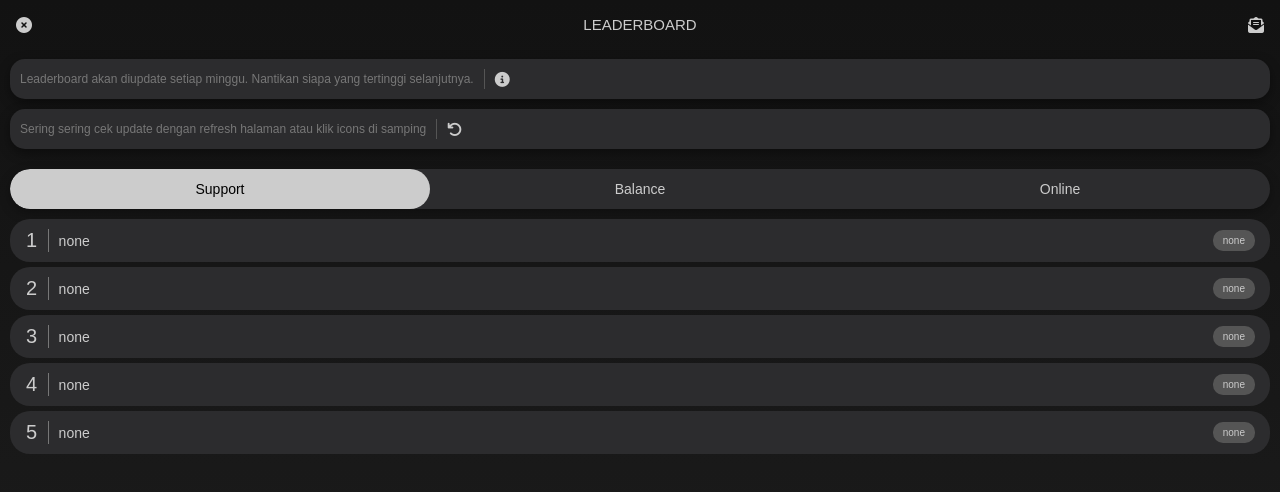
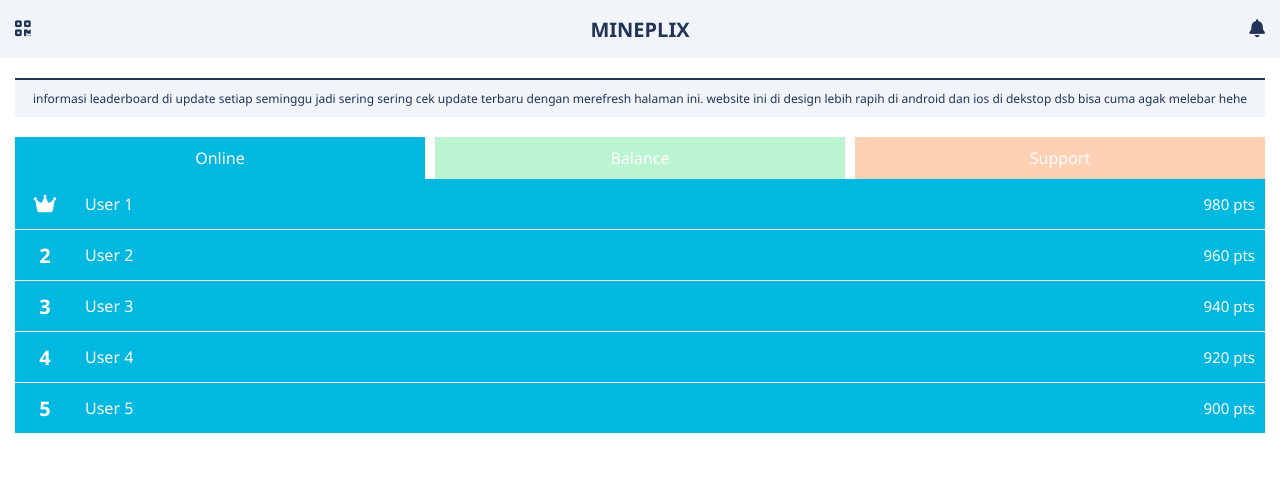
Before and after one commit to YGAKS/plixgo, a plain HTML site: page leaderboard/index.html in a window 1280 px wide. Drawn offline with Linux system fonts and the light colour scheme.

Commit message:
Update index.html

```diff
--- a/leaderboard/index.html
+++ b/leaderboard/index.html
@@ -1,306 +1,218 @@
 <!DOCTYPE html>
-<html lang="en">
+<html lang="id">
 <head>
-  <meta charset="UTF-8" /><meta name="viewport" content="width=device-width, initial-scale=1.0"/>
-  <link rel="stylesheet" href="https://cdnjs.cloudflare.com/ajax/libs/font-awesome/6.5.0/css/all.min.css">
+  <meta charset="UTF-8" />
+  <meta name="viewport" content="width=device-width, initial-scale=1.0"/>
+  <link rel="stylesheet" href="https://cdnjs.cloudflare.com/ajax/libs/font-awesome/6.5.0/css/all.min.css"/>
   <style>
-    * {
-      box-sizing: border-box;
+    * { box-sizing: border-box; }
+    body {
       margin: 0;
-      padding: 0;
-    }
-
-    body {
-      font-family: 'Arial', sans-serif;
-      background: linear-gradient(to bottom, #121212, #1e1e1e);
-      color: #f0f0f0;
-      min-height: 100vh;
+      font-family: 'Segoe UI', sans-serif;
+      background: #fff;
       user-select: none;
     }
-
-    a {
-     color: #1E90FF;
-     text-decoration: none;
+    .navbar {
+      background: #f1f4f9;
+      padding: 20px 15px;
+      margin-bottom: 20px;
+      display: flex;
+      align-items: center;
+      justify-content: space-between;
+      position: relative;
     }
-
-    .top-bar {
+    .nav-icon {
+      color: #213356;
       display: flex;
-      justify-content: space-between;
       align-items: center;
-      padding: 1rem;
-      color: #ccc;
+      justify-content: center;
+      border-radius: 50%;
+      font-size: 18px;
     }
-
-    .top-bar span {
-      font-size: 15px;
+    .title-bar {
+      position: absolute;
+      left: 50%;
+      transform: translateX(-50%);
+      font-size: 20px;
+      font-weight: bold;
+      color: #213356;
     }
-
-    .top-bar i {
-      color: #ccc;
-    }
-
-    .top-bar i:active {
-     opacity: 0.5;
-    }
-
-    .info-card {
-      background: #2c2c2e;
-      padding: 10px;
-      margin: 10px;
-      border-radius: 15px;
-      box-shadow: 0 4px 12px rgba(0,0,0,0.4);
-      flex-shrink: 0;
-    }
-
-    .info-content {
+    .nav-left, .nav-right {
       display: flex;
       align-items: center;
       gap: 10px;
     }
-
-    .info-content i {
-      font-size: 15px;
-      color: #ccc;
-      flex-shrink: 0;
+    .tab-container {
+      padding: 0 15px;
+      margin-top: 20px;
     }
-
-    .info-content .divider {
-      width: 1px;
-      height: 20px;
-      background-color: #555;
+    .tab-bar {
+      display: flex;
+      gap: 10px;
+      border-radius: 20px;
     }
-
-    .info-content p {
-      font-size: 12px;
-      color: #777;
-      margin: 0;
-    }
-
-    .floating-overlay {
-      position: fixed;
-      inset: 0;
-      background: rgba(0, 0, 0, 0.5);
-      display: none;
-      justify-content: center;
-      align-items: center;
-      z-index: 1000;
-    }
-
-    .floating-overlay.show {
-      display: flex;
-      animation: fadeIn 0.3s ease;
-    }
-
-    .floating-box {
-      background: #2c2c2e;
-      padding: 20px;
-      border-radius: 20px;
-      width: 70%;
-      max-width: 300px;
-      box-shadow: 0 8px 20px rgba(0, 0, 0, 0.5);
-      transform: scale(0.9);
-      opacity: 0;
-      animation: popUp 0.3s ease forwards;
-    }
-
-    .floating-box p {
-     font-size: 14px;
-     color: #ccc;
-    }
-
-    .floating-box small {
-     color: #1E90FF;
-     font-size: 14px;
-    }
-
-    .floating-btn {
-     background-color: #ccc;
-     color: #333;
-     border-radius: 40px;
-     padding: 10px 0;
-     width: 100%;
-     font-size: 14px;
-     text-align: center;
-     margin: 10px 0;
-     scale: 1;
-     transition: scale 0.2s ease;
-    }
-
-    .floating-btn:active {
-     scale: 0.95;
-    }
-
-    @keyframes popUp {
-      to {
-        transform: scale(1);
-        opacity: 1;
-      }
-    }
-
-    @keyframes fadeIn {
-      from {
-        background: rgba(0, 0, 0, 0);
-      }
-      to {
-        background: rgba(0, 0, 0, 0.5);
-      }
-    }
-
-    .tab-bar-wrapper {
-      margin: 20px 10px 10px 10px;
-    }
-
-    .tab-bar {
-      background: #2c2c2e;
-      display: flex;
-      justify-content: space-between;
-      border-radius: 20px;
-      overflow: hidden;
-      position: relative;
-      box-shadow: 0 4px 12px rgba(0,0,0,0.3);
-    }
-
     .tab {
       flex: 1;
       text-align: center;
-      padding: 12px 0;
-      font-size: 14px;
-      color: #ccc;
-      background: transparent;
-      border: none;
-      position: relative;
-      z-index: 2;
-      transition: color 0.3s ease;
-      user-select: none;
+      padding: 10px 0;
+      font-weight: 500;
+      transition: background-color 0.3s ease;
+      color: #fff;
     }
-
-    .tab.active {
-      color: #000;
+    .tab.online {
+      background-color: #a8efff;
     }
-
-    .tab-indicator {
-      position: absolute;
-      top: 0;
-      left: 0;
-      width: 33.33%;
-      height: 100%;
-      background: #ccc;
-      border-radius: 20px;
-      z-index: 1;
-      transition: left 0.3s ease;
+    .tab.balance {
+      background-color: #baf4d0;
     }
-
+    .tab.support {
+      background-color: #ffd0b3;
+    }
+    .tab.active.online {
+      background-color: #00B8E0;
+    }
+    .tab.active.balance {
+      background-color: #32D66B;
+    }
+    .tab.active.support {
+      background-color: #FF914D;
+    }
     .tab-content {
+      display: none;
+    }
+    .tab-content.active {
+      display: block;
+    }
+    .card {
+      display: flex;
+      align-items: center;
       padding: 0 10px;
+      border-bottom: 1px #fff solid;
+      color: #fff;
     }
-
-    .card-list {
+    .card.online {
+      background-color: #00B8E0;
+    }
+    .card.balance {
+      background-color: #32D66B;
+    }
+    .card.support {
+      background-color: #FF914D;
+    }
+    .rank-circle {
+      width: 50px;
+      height: 30px;
+      color: #fff;
+      padding-right: 10px;
+      display: flex;
+      align-items: center;
+      justify-content: center;
+      font-weight: bold;
+      font-size: 20px;
+      margin-right: 10px;
+      flex-shrink: 0;
+    }
+    .card-info {
+      flex: 1;
       display: flex;
       justify-content: space-between;
-      background: #2c2c2e;
-      padding: 10px 15px;
-      border-radius: 20px;
-      margin: 5px 0;
       align-items: center;
-      opacity: 0;
-      transform: translateY(20px);
-      transition: opacity 0.4s ease, transform 0.4s ease;
+      height: 50px;
     }
-
-    .card-list.show {
-      opacity: 1;
-      transform: translateY(0);
+    .card-title {
+      font-size: 16px;
     }
-
-    .card-list .rank {
-      font-size: 20px;
-      color: #ccc;
-      margin-right: 0.6rem;
-      padding-right: 10px;
-      border-right: 1px #777 solid;
-      width: 24px;
+    .card-subtitle {
+      font-size: 15px;
+      text-align: right;
+    }
+    .update-card {
+      background-color: #f1f4f9;
+      color: #213356;
+      border-top: 2px #213356 solid;
+      padding: 10px;
+      align-items: center;
       text-align: center;
-    }
-
-    .card-list .info {
-      display: flex;
-      align-items: center;
-    }
-
-    .card-list .text {
-      display: flex;
-      color: #ccc;
-      flex-direction: column;
-      font-size: 14px;
-    }
-
-    .card-list .amount {
-      background: #555;
-      padding: 5px 10px;
-      border-radius: 10px;
-      font-size: 10px;
-      color: #ccc;
-    }
-
-    .tab-section {
-      display: none;
-    }
-
-    .tab-section.active {
-      display: block;
+      font-size: 12px;
+      margin: 0 15px;
     }
   </style>
 </head>
 <body>
- <div class="floating-overlay" id="infoOverlay" onclick="hideOverlay(event,'infoOverlay')"><div class="floating-box" onclick="event.stopPropagation()"><p>Kami terus memperbarui aplikasi ini untuk memastikan pengalaman terbaik bagi pengguna. pastikan refresh halaman berkala untuk mendapatkan update <small><a href="https://chat.whatsapp.com/BXCrLMzyx0D6WGAfmvMbCT" target="_blank">bergabung ke komunitas..</a></small></p><div class="floating-btn" onclick="location.reload()">Tutup</div></div></div><div class="floating-overlay" id="feedbackOverlay" onclick="hideOverlay(event,'feedbackOverlay')"><div class="floating-box" onclick="event.stopPropagation()"><p>Kami sangat menghargai umpan balik dari Anda. Silakan kirim saran, kritik, atau pertanyaan Anda agar kami bisa menjadi lebih baik. <small><a href="mailto:plixbantuan@email.com" target="_blank">saran feedback..</a></small></p><div class="floating-btn" onclick="location.reload()">Tutup</div></div></div>
-
-<div class="top-bar"><i class="fas fa-times-circle" onclick="history.back()"></i><span>LEADERBOARD</span><i class="fas fa-envelope-open-text" onclick="showOverlay('feedbackOverlay')"></i></div>
-
-<div class="info-card"><div class="info-content"><p>Leaderboard akan diupdate setiap minggu. Nantikan siapa yang tertinggi selanjutnya.</p><div class="divider"></div><i class="fas fa-info-circle" onclick="showOverlay('infoOverlay')"></i></div></div>
-
-<div class="info-card"><div class="info-content"><p>Sering sering cek update dengan refresh halaman atau klik icons di samping</p><div class="divider"></div><i class="fas fa-undo" onclick="location.reload()"></i></div></div>
-
-<div class="tab-bar-wrapper">
-  <div class="tab-bar">
-    <div class="tab active" onclick="switchTab(0)">Support</div>
-    <div class="tab" onclick="switchTab(1)">Balance</div>
-    <div class="tab" onclick="switchTab(2)">Online</div>
-    <div class="tab-indicator" id="indicator"></div>
+<div class="navbar">
+  <div class="nav-left">
+    <div class="nav-icon" onclick="history.back()"><i class="fas fa-qrcode"></i></div>
+  </div>
+  <div class="title-bar">MINEPLIX</div>
+  <div class="nav-right">
+    <div class="nav-icon"><i class="fas fa-bell"></i></div>
   </div>
 </div>
 
-<div class="tab-content">
+<div class="update-card"><span>informasi leaderboard di update setiap seminggu jadi sering sering cek update terbaru dengan merefresh halaman ini. website ini di design lebih rapih di android dan ios di dekstop dsb bisa cuma agak melebar hehe</span></div>
 
-  <div class="tab-section active">
-
-    <div class="card-list"><div class="info"><div class="rank">1</div><div class="text">none</div></div><div class="amount">none</div></div>
-    <div class="card-list"><div class="info"><div class="rank">2</div><div class="text">none</div></div><div class="amount">none</div></div>
-    <div class="card-list"><div class="info"><div class="rank">3</div><div class="text">none</div></div><div class="amount">none</div></div>
-    <div class="card-list"><div class="info"><div class="rank">4</div><div class="text">none</div></div><div class="amount">none</div></div>
-    <div class="card-list"><div class="info"><div class="rank">5</div><div class="text">none</div></div><div class="amount">none</div></div>
+<div class="tab-container">
+  <div class="tab-bar">
+    <div class="tab online active" onclick="setActiveTab(this, 'online')">Online</div>
+    <div class="tab balance" onclick="setActiveTab(this, 'balance')">Balance</div>
+    <div class="tab support" onclick="setActiveTab(this, 'support')">Support</div>
   </div>
-
-  <div class="tab-section">
-
-    <div class="card-list"><div class="info"><div class="rank">1</div><div class="text">none</div></div><div class="amount">none</div></div>
-    <div class="card-list"><div class="info"><div class="rank">2</div><div class="text">none</div></div><div class="amount">none</div></div>
-    <div class="card-list"><div class="info"><div class="rank">3</div><div class="text">none</div></div><div class="amount">none</div></div>
-    <div class="card-list"><div class="info"><div class="rank">4</div><div class="text">none</div></div><div class="amount">none</div></div>
-    <div class="card-list"><div class="info"><div class="rank">5</div><div class="text">none</div></div><div class="amount">none</div></div>
-  </div>
-
-  <div class="tab-section">
-
-    <div class="card-list"><div class="info"><div class="rank">1</div><div class="text">none</div></div><div class="amount">none</div></div>
-    <div class="card-list"><div class="info"><div class="rank">2</div><div class="text">none</div></div><div class="amount">none</div></div>
-    <div class="card-list"><div class="info"><div class="rank">3</div><div class="text">none</div></div><div class="amount">none</div></div>
-    <div class="card-list"><div class="info"><div class="rank">4</div><div class="text">none</div></div><div class="amount">none</div></div>
-    <div class="card-list"><div class="info"><div class="rank">5</div><div class="text">none</div></div><div class="amount">none</div></div>
-  </div>
-
+  <div id="online" class="tab-content active"></div>
+  <div id="balance" class="tab-content"></div>
+  <div id="support" class="tab-content"></div>
 </div>
 
-<script>function switchTab(i){const t=document.querySelectorAll(".tab"),e=document.querySelectorAll(".tab-section"),n=document.getElementById("indicator");t.forEach((t,o)=>{t.classList.toggle("active",o===i)}),e.forEach((t,o)=>{if(o===i){t.classList.add("active");const i=t.querySelectorAll(".card-list");i.forEach(t=>t.classList.remove("show")),i.forEach((t,e)=>{setTimeout(()=>{t.classList.add("show")},150*e)})}else t.classList.remove("active")}),n.style.left=33.33*i+"%"}window.addEventListener("load",()=>{const i=document.querySelector(".tab-section.active");if(i){const t=i.querySelectorAll(".card-list");t.forEach(t=>t.classList.remove("show")),t.forEach((t,e)=>{setTimeout(()=>{t.classList.add("show")},150*e)})}});</script><script>function showOverlay(i){document.getElementById(i).classList.add("show")}function hideOverlay(e,i){document.getElementById(i).classList.remove("show")}</script>
-
+<script>
+  const data = {
+    online: [
+      {name: "User 1", subtitle: "980 pts"},
+      {name: "User 2", subtitle: "960 pts"},
+      {name: "User 3", subtitle: "940 pts"},
+      {name: "User 4", subtitle: "920 pts"},
+      {name: "User 5", subtitle: "900 pts"}
+    ],
+    balance: [
+      {name: "User B1", subtitle: "Rp 10M"},
+      {name: "User B2", subtitle: "Rp 9M"},
+      {name: "User B3", subtitle: "Rp 9M"},
+      {name: "User B4", subtitle: "Rp 8.5k"},
+      {name: "User B5", subtitle: "Rp 8.k"}
+    ],
+    support: [
+      {name: "Support 1", subtitle: "150 tickets"},
+      {name: "Support 2", subtitle: "145 tickets"},
+      {name: "Support 3", subtitle: "140 tickets"},
+      {name: "Support 4", subtitle: "135 tickets"},
+      {name: "Support 5", subtitle: "130 tickets"}
+    ]
+  };
+  function setActiveTab(e, id) {
+    document.querySelectorAll(".tab").forEach(t => t.classList.remove("active"));
+    e.classList.add("active");
+    document.querySelectorAll(".tab-content").forEach(c => {
+      c.classList.remove("active");
+      c.innerHTML = "";
+    });
+    const target = document.getElementById(id);
+    target.classList.add("active");
+    data[id].forEach((item, i) => {
+      const card = document.createElement("div");
+      card.className = `card ${id}`;
+      card.innerHTML = `
+        <div class="rank-circle">
+          ${i === 0 ? '<i class="fas fa-crown"></i>' : i + 1}
+        </div>
+        <div class="card-info">
+          <div class="card-title">${item.name}</div>
+          <div class="card-subtitle">${item.subtitle}</div>
+        </div>
+      `;
+      target.appendChild(card);
+    });
+  }
+  window.addEventListener("DOMContentLoaded", () => {
+    setActiveTab(document.querySelector(".tab.active"), "online");
+  });
+</script>
 </body>
 </html>
```
